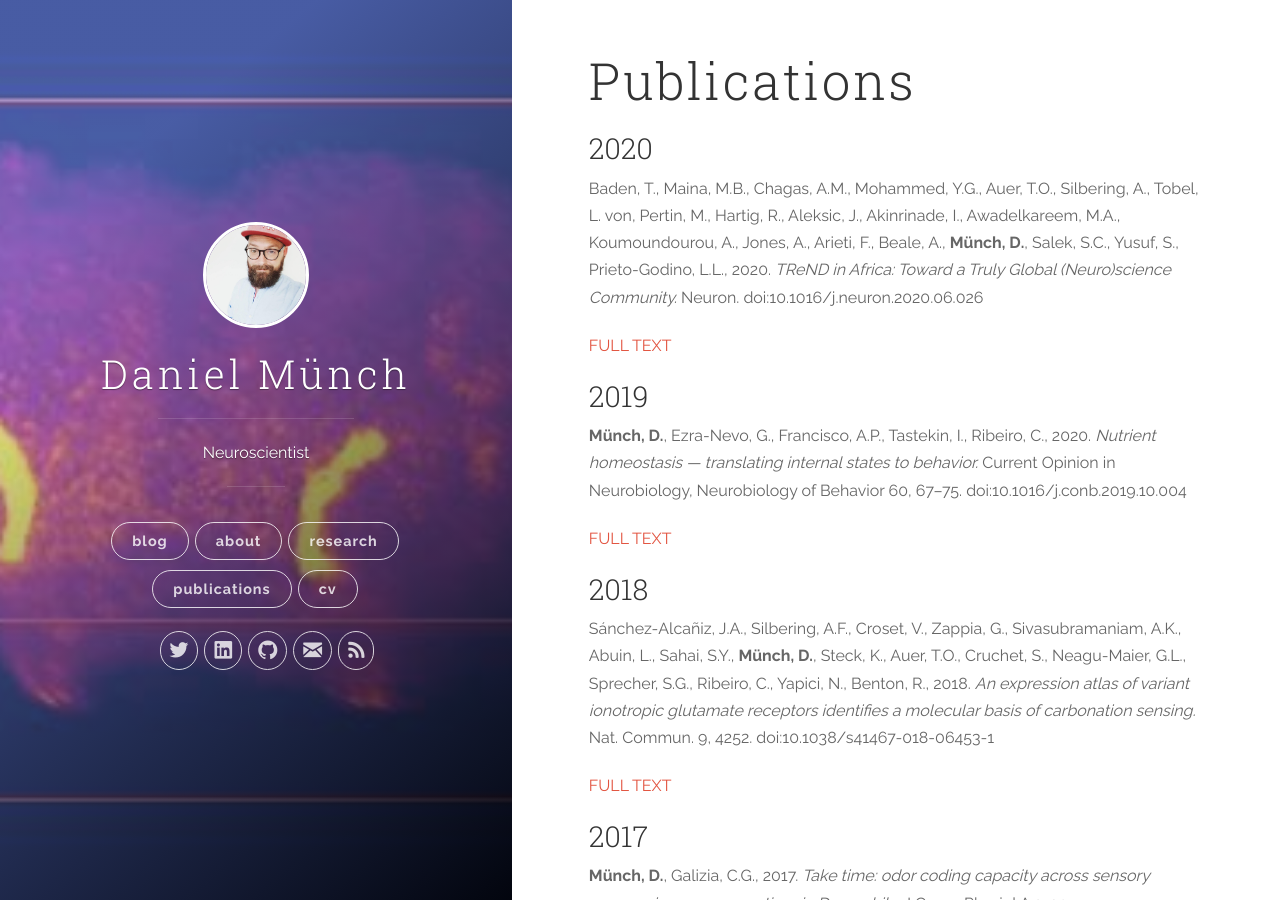
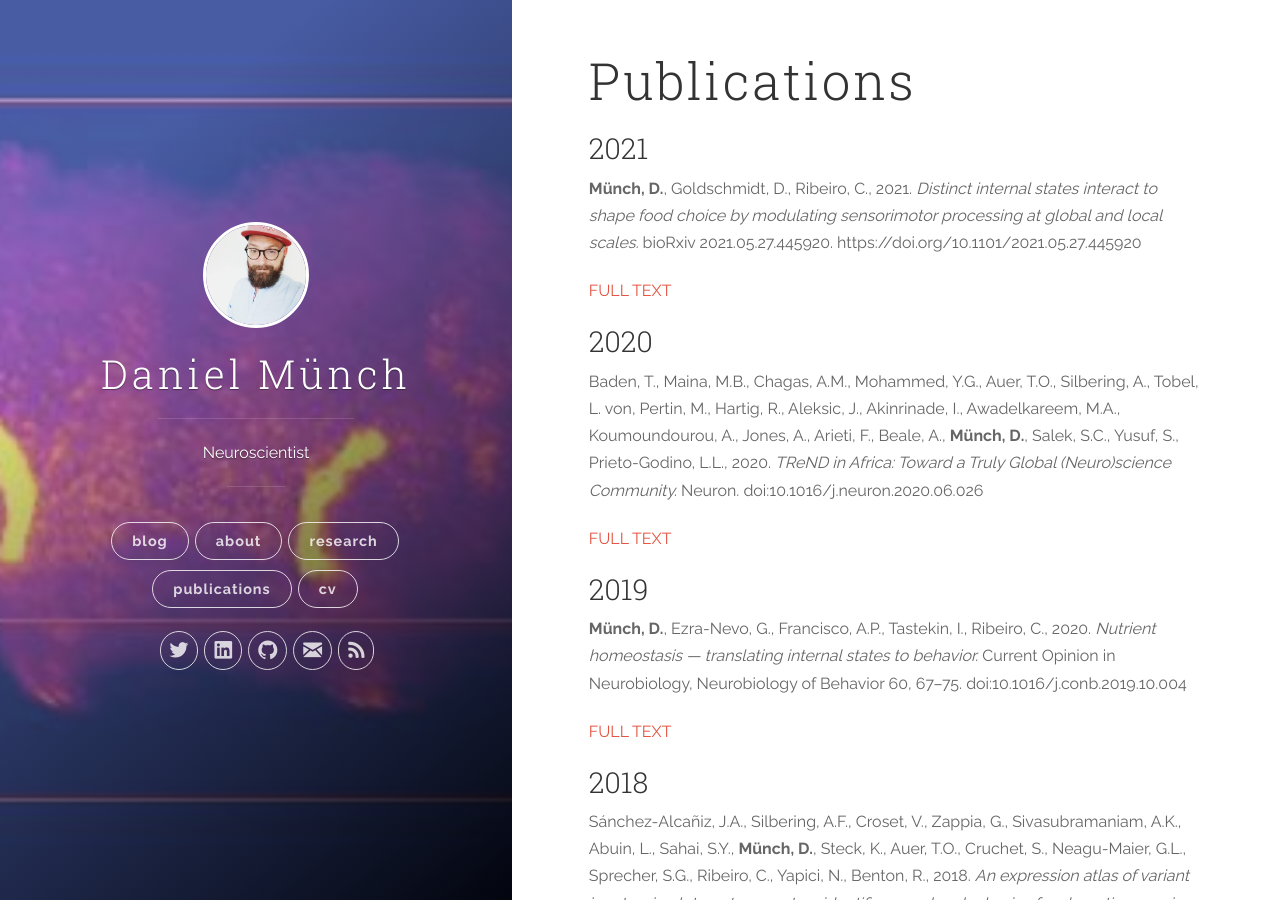
Before and after one commit to Dahaniel/dahaniel.github.io, a Jekyll site: the page built from publications.md, in a window 1280 px wide and 900 px high. Built offline with Jekyll 4.4.1, drawn with Linux system fonts in a browser that asks for light colours; nearby versions of some CDN libraries; comment, search, counter and statistics services are not loaded.

Commit message:
added publication

```diff
--- a/publications.md
+++ b/publications.md
@@ -11,6 +11,13 @@ permalink: /publications
 ---
 
 <script type='text/javascript' src='https://d1bxh8uas1mnw7.cloudfront.net/assets/embed.js'></script>
+### 2021
+<div data-badge-popover="right" data-badge-type="donut" data-doi="10.1101/2021.05.27.445920" data-hide-no-mentions="true" class="altmetric-embed"></div>
+
+**Münch, D.**, Goldschmidt, D., Ribeiro, C., 2021. *Distinct internal states interact to shape food choice by modulating sensorimotor processing at global and local scales.* bioRxiv 2021.05.27.445920. https://doi.org/10.1101/2021.05.27.445920
+
+[FULL TEXT](https://doi.org/10.1101/2021.05.27.445920)
+
 
 ### 2020
 <div data-badge-popover="right" data-badge-type="donut" data-doi="10.1016/j.neuron.2020.06.026" data-hide-no-mentions="true" class="altmetric-embed"></div>
```
